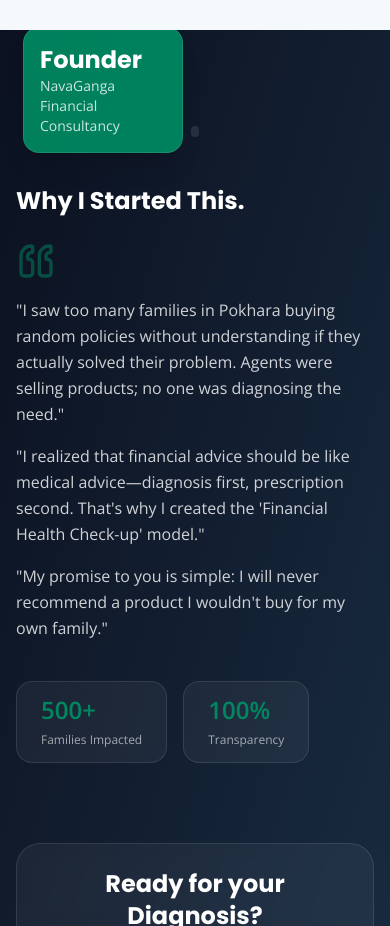
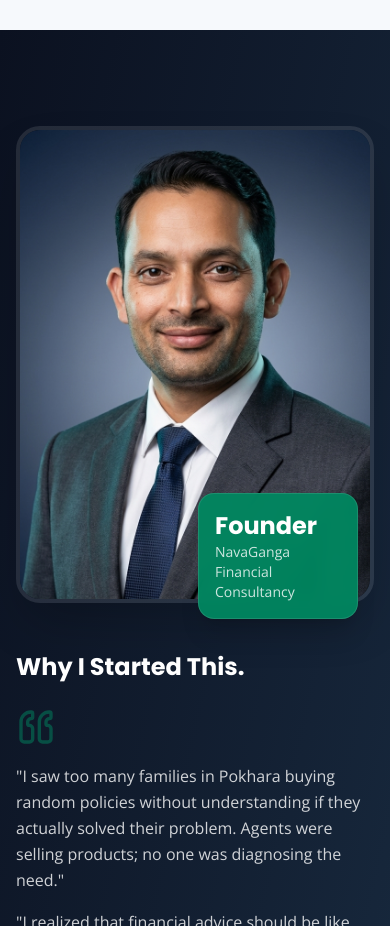
Before and after one commit to Rojal604/nawa, a Next.js app: page /about in a window 390 px wide. Shown: the part 3740-4666 px from the top of the page. Built offline with nearby package versions, Linux system fonts and the light colour scheme.

Commit message:
fix: reorganize image container structure for mobile rendering

```diff
--- a/components/about/founder-story.tsx
+++ b/components/about/founder-story.tsx
@@ -14,8 +14,8 @@ export function FounderStory() {
 
                 <div className="grid lg:grid-cols-2 gap-12 items-center mb-20">
                     {/* Photo */}
-                    <div className="relative mx-auto lg:mx-0">
-                        <div className="w-full max-w-md aspect-[3/4] rounded-3xl overflow-hidden border-4 border-white/10 relative shadow-2xl">
+                    <div className="relative mx-auto lg:mx-0 w-full max-w-md">
+                        <div className="relative rounded-3xl overflow-hidden border-4 border-white/10 shadow-2xl aspect-[3/4] w-full">
                             <Image src={getAssetPath("/founder-professional.png")} alt="Founder of NavaGanga" fill className="object-cover" />
                         </div>
                         <div className="absolute -bottom-4 right-4 sm:-bottom-6 sm:-right-6 w-40 sm:w-48 bg-accent/95 backdrop-blur shadow-xl p-4 sm:p-6 rounded-2xl border border-white/10">
```
